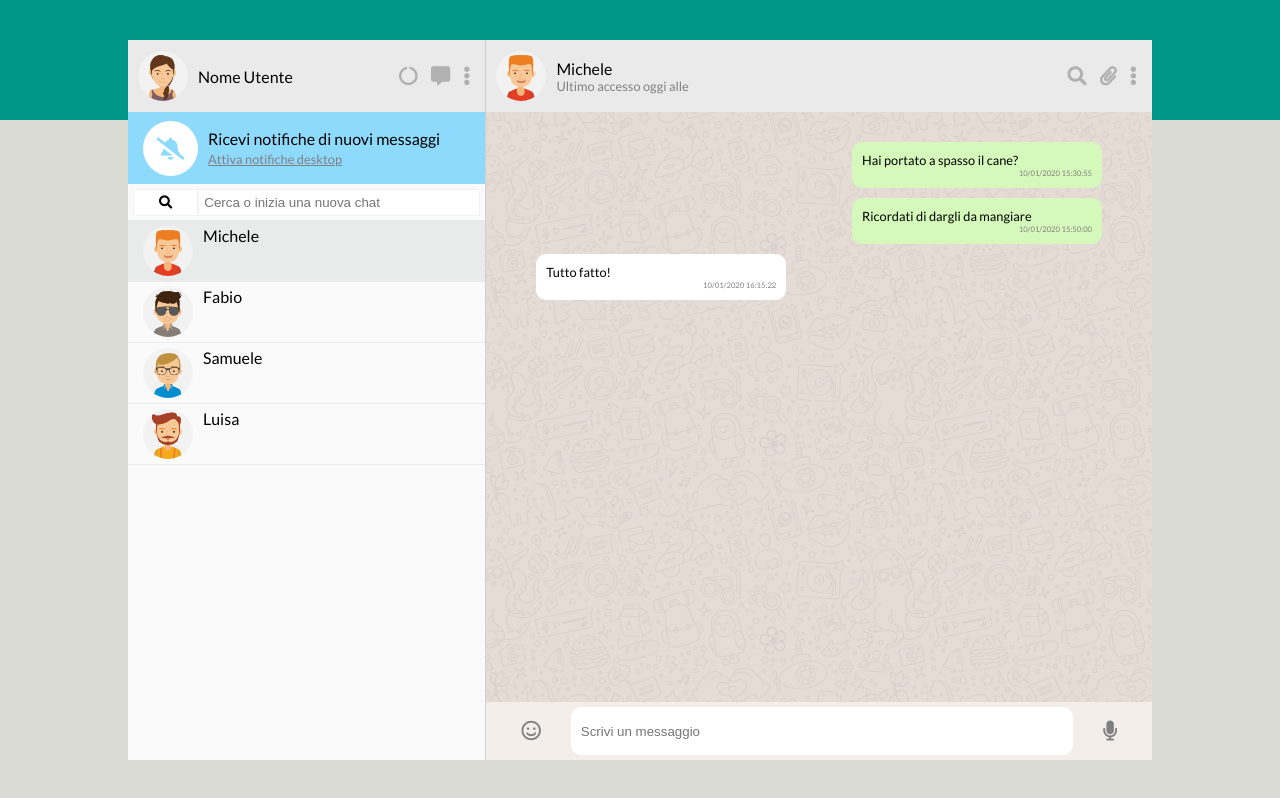
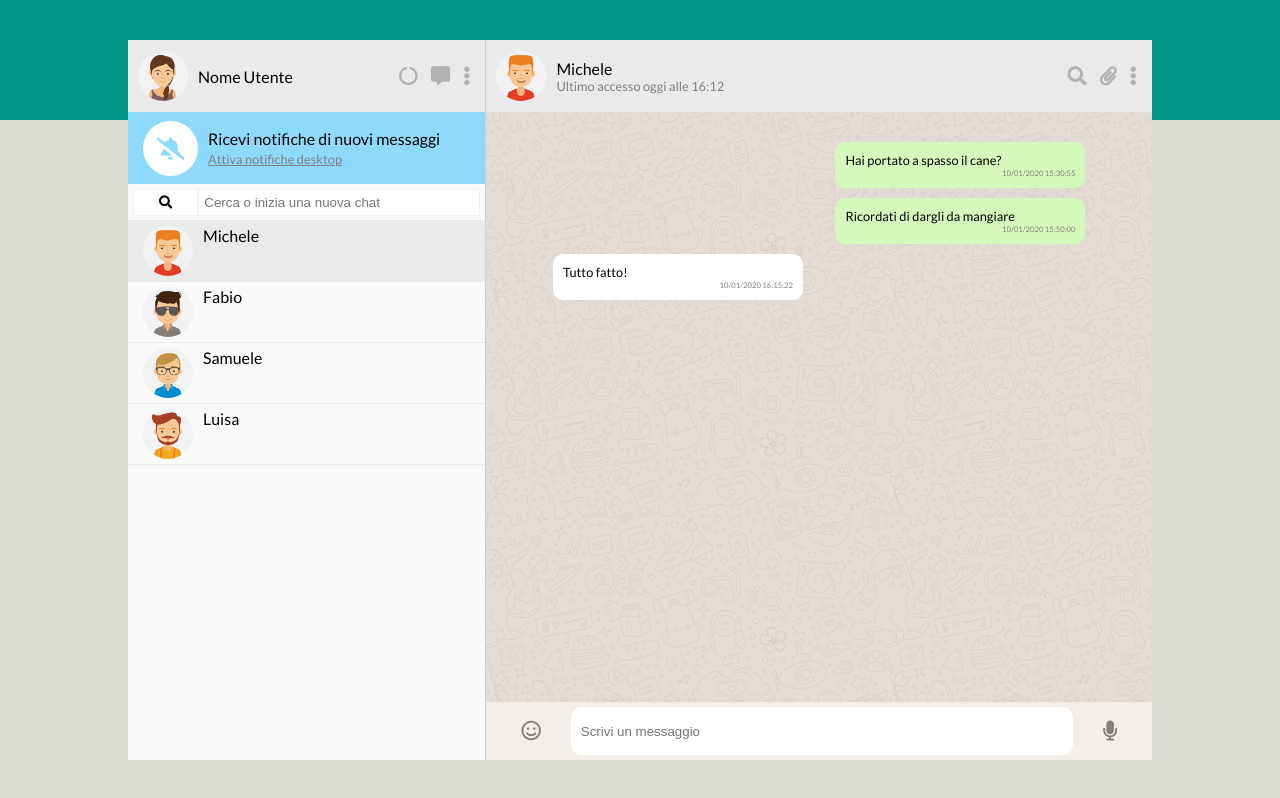
Before and after one commit to NiccoloArcioni/js-html-css-boolzap, a plain HTML site: page index.html in a window 1280 px wide. Drawn offline with nearby package versions, Linux system fonts and the light colour scheme.

Commit message:
Fixed overflowY nella section active user chat

```diff
--- a/css/master.css
+++ b/css/master.css
@@ -178,7 +178,8 @@ h4 {
 }
 
 #chat .chat_container {
-    width: 85%;
+    width: 100%;
+    padding: 0 10%;
     height: 640px;
     margin: 0 auto;
     overflow-y: auto;
--- a/js/script.js
+++ b/js/script.js
@@ -2,10 +2,11 @@ var app = new Vue ({
     el: '#root',
     data: {
         activeUser: 0,
-        activeUserLastAccess: '',
+        activeUserLastAccess: `${dayjs().hour()}:${dayjs().minute()}`,
         avatarPath: 'img/avatar',
         avatarImgType: '.jpg',
         newMessage: '',
+        findUsers: '',
         contacts: [
             {
                 name: 'Michele',
```
